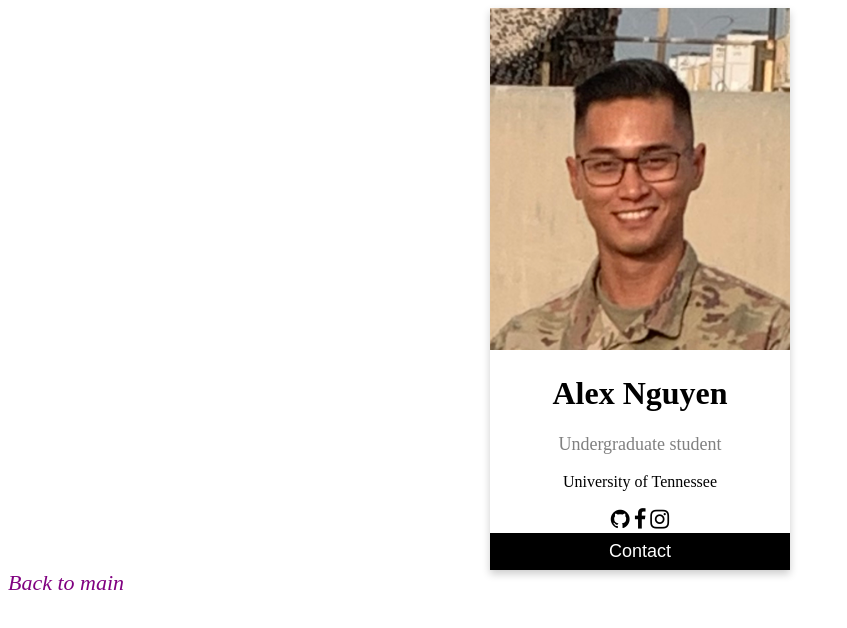
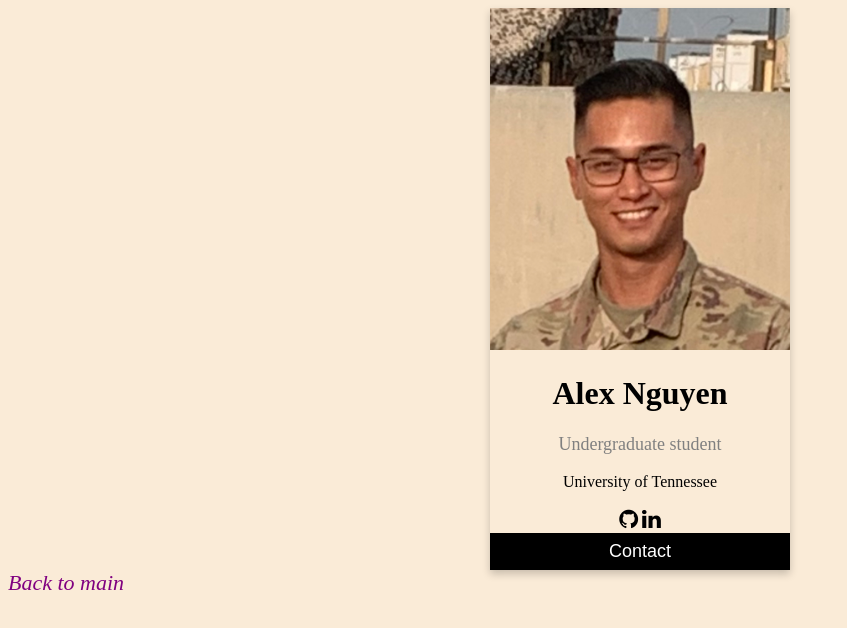
Before and after one commit to bolophil/webpage, a plain HTML site: page contact.html in a window 1280 px wide. Shown: the whole page, without its empty margins (0-847 px from the left). Drawn offline with Linux system fonts and the light colour scheme.

Commit message:
fix some function

```diff
--- a/contact.html
+++ b/contact.html
@@ -15,10 +15,9 @@
         <p class="title">Undergraduate student</p>
         <p>University of Tennessee</p>
         <a href="https://github.com/bolophil"><i class="fa fa-github"></i></a>
-        <a href="https://www.facebook.com/chau.nguyen.1656"><i class="fa fa-facebook"></i></a>
-        <a href="https://www.instagram.com/bolophil/"><i class="fa fa-instagram"></i></a>
+        <a href="https://www.linkedin.com/in/alex-nguyen-788844236/"><i class="fa fa-linkedin"></i></a>
         <button id = "contact" onclick="contact()">Contact</button>
-        <p style="display:none"> Email: hnguye48@vols.utk.edu <br> Phone: 714-728-7191 </p>
+        <p id="display" style="display:none"> Email: hnguye48@vols.utk.edu <br> Phone: 714-728-7191 </p>
 
       </div>
       <a class="back" href="index.html">Back to main</a>
@@ -39,7 +38,9 @@
   color: grey;
   font-size: 18px;
 }
-
+body{
+  background-color: antiquewhite;
+}
 button {
   border: none;
   outline: 0;
```
Also changed, not shown: about.html (+5 -0 lines).
